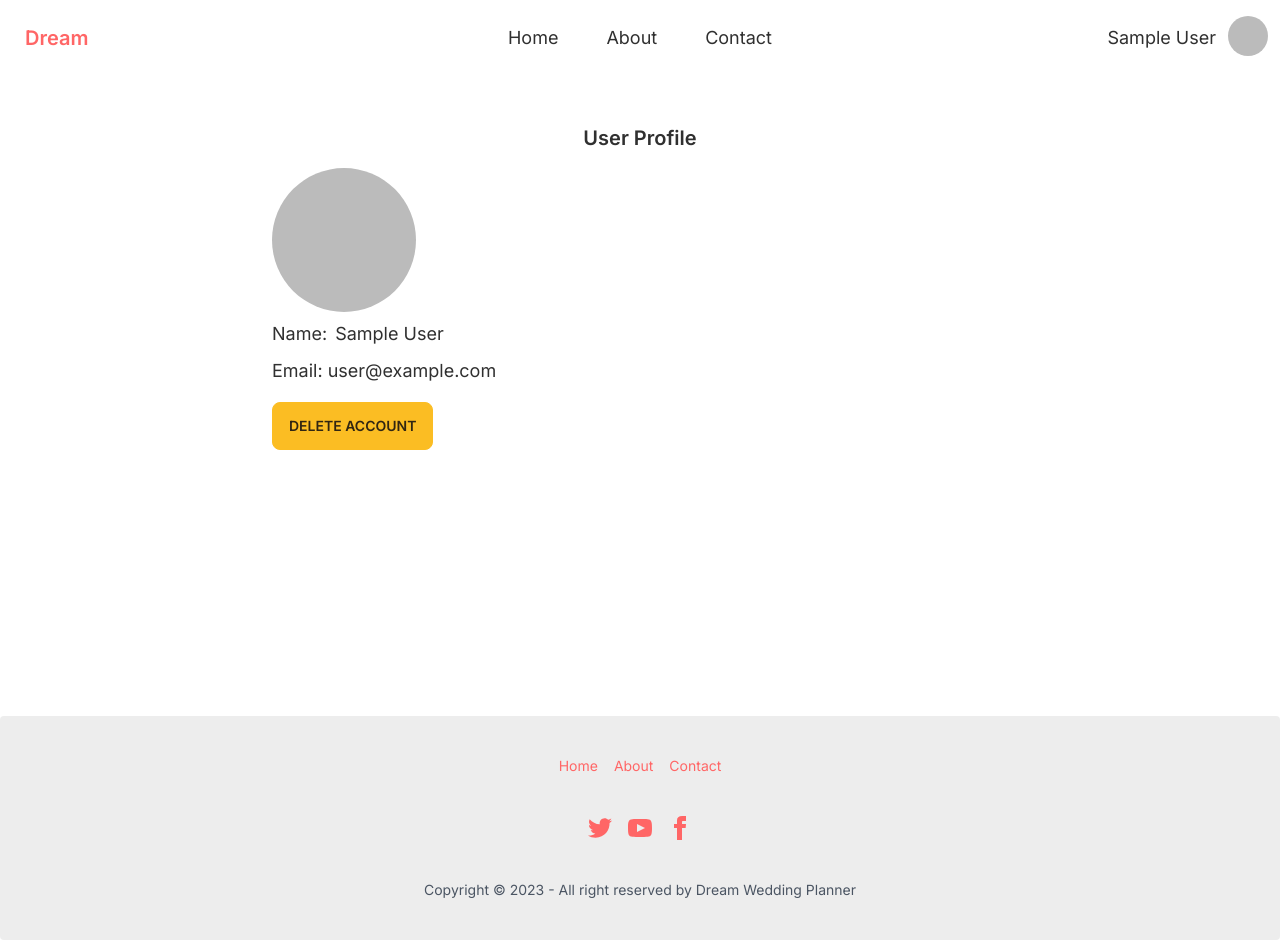
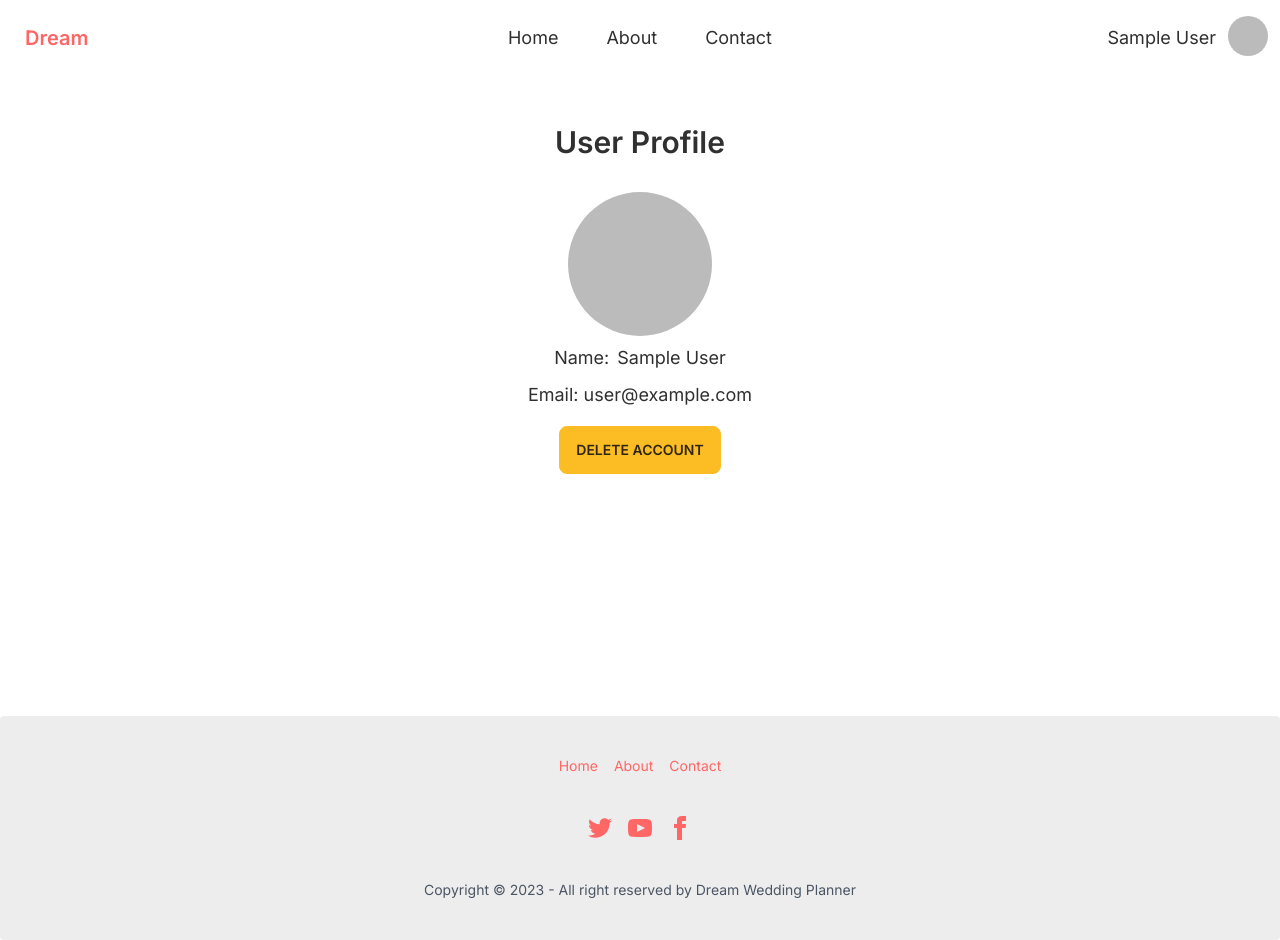
Before and after one commit to mehediy/wedding-event-management, a React (Vite) app: page /profile in a window 1280 px wide. Built offline with nearby package versions, Linux system fonts and the light colour scheme; no server answers; sample sign-in values are in the browser's storage.

Commit message:
profile align center

```diff
--- a/src/Pages/Profile.jsx
+++ b/src/Pages/Profile.jsx
@@ -34,18 +34,20 @@ const Profile = () => {
   return (
     <div className="max-w-3xl mx-auto px-4 py-12 min-h-[80vh]">
       <div>
-        <h1 className="text-center text-xl font-semibold mb-4">User Profile</h1>
-        <div>
-          <div className="flex flex-col gap-2">
+        <h1 className="text-center text-3xl font-semibold mb-8">
+          User Profile
+        </h1>
+        <div className="flex flex-col items-center">
+          <div className="flex flex-col gap-2 ">
             {/* Update profile */}
             <form
-              className="flex gap-2 items-start flex-col"
+              className="flex gap-2 items-center flex-col"
               onSubmit={updateHandler}
             >
               <div className="flex gap-2 items-center">
                 {(user.photoURL && (
                   <img
-                    className="h-full w-36 rounded-full"
+                    className="h-full w-36 rounded-full text-center"
                     src={user.photoURL}
                   />
                 )) || (
```
